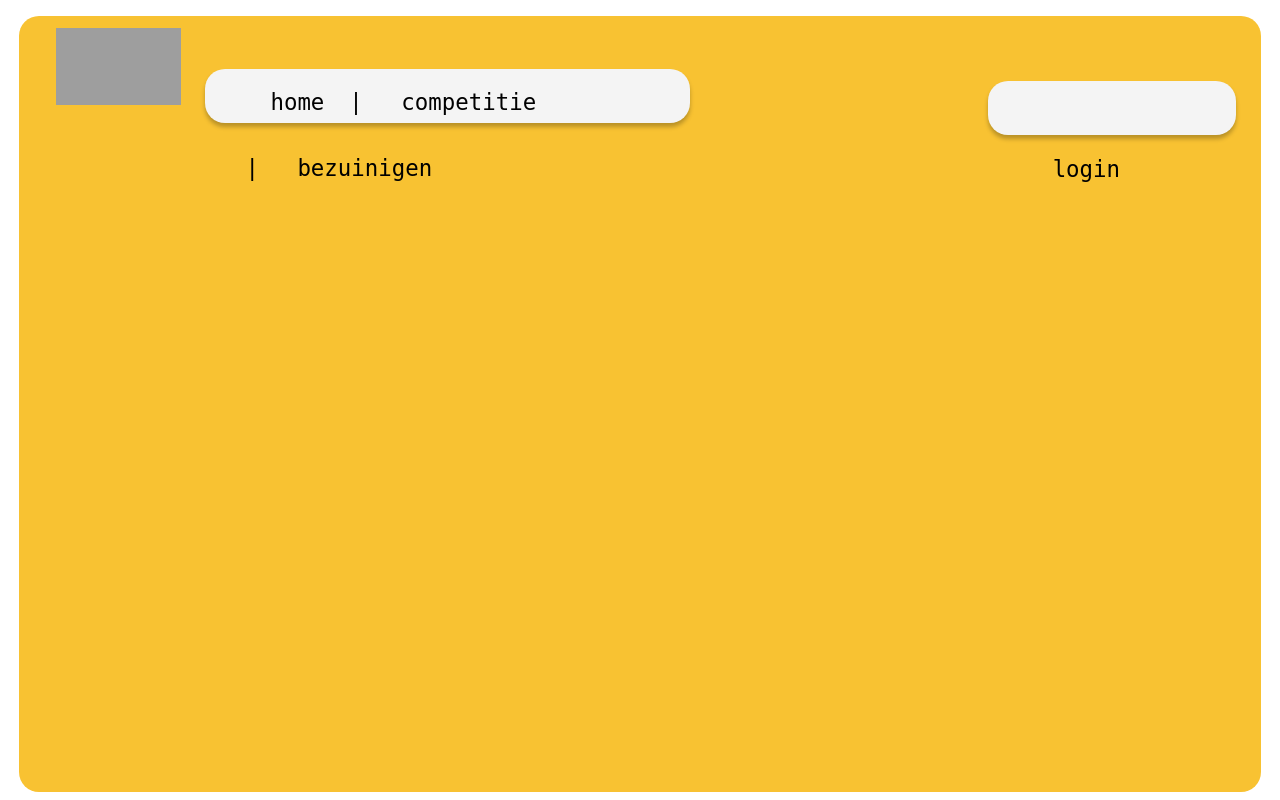
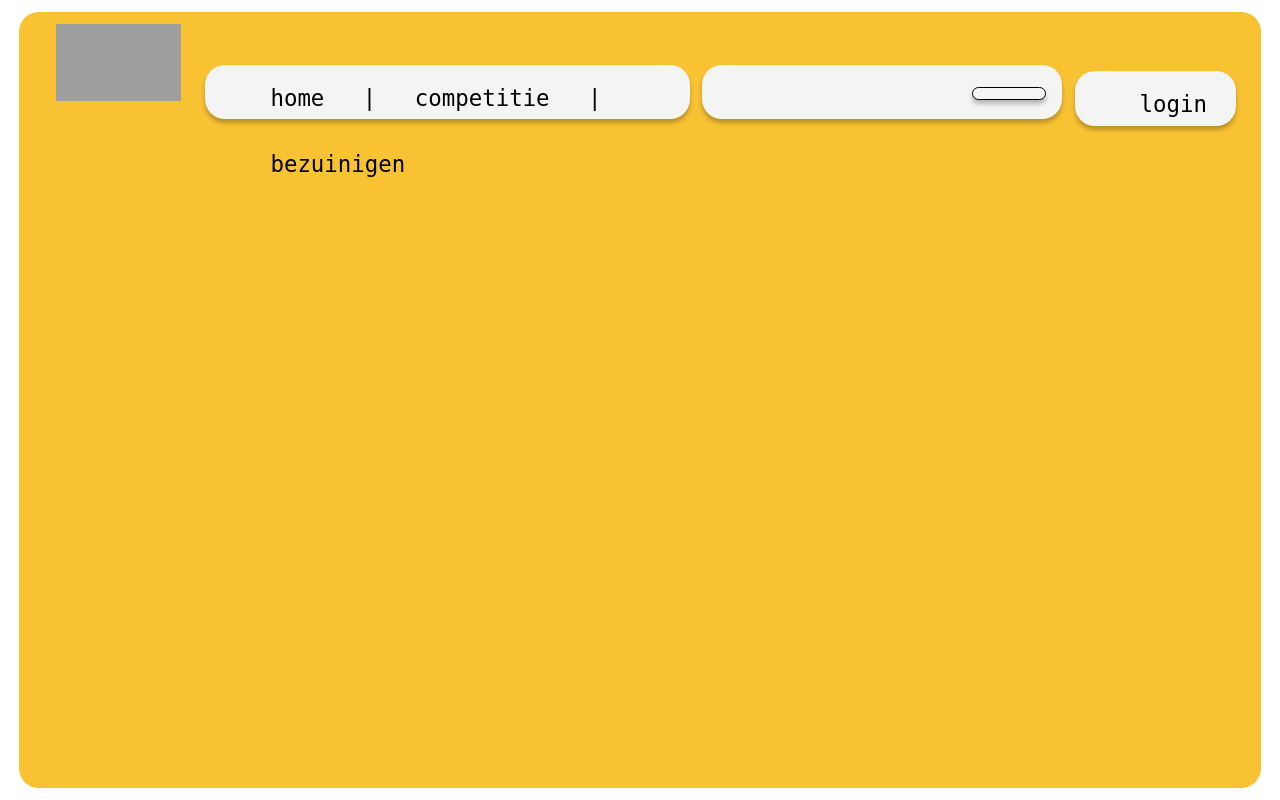
Before and after one commit to thatdudeyoudontknow/IOT-Project-Powerchainger, a Flask app: page / in a window 1280 px wide. Run offline with Flask 3, Linux system fonts and the light colour scheme; grey boxes are pictures that could not be loaded.

Commit message:
+ search bar

```diff
--- a/IOT/app/static/css/stylesheettest.css
+++ b/IOT/app/static/css/stylesheettest.css
@@ -19,6 +19,7 @@ body {
     top: 2%;
     right: 2%;
     margin: auto;
+    bottom: 2%;
 
     background: #F8C232;
     border-radius: 20px;
@@ -39,18 +40,32 @@ body {
 }
 
 
-.searchbar{/* Rectangle 17 */
+.searchbar{
 
     position: relative;
     width: 20%;
-    height: 3%;
-    left: 53%;
-    top: -18%;
+    height: 20%;
+    left: 75%;
+    top: 42%;
 
     background: #F4F4F4;
     border: 0.5px solid #000000;
     box-shadow: 0px 4px 4px rgba(0, 0, 0, 0.25);
     border-radius: 20px;
+}
+
+.searchbarbox{/* Rectangle 18 */
+
+    position: relative;
+    width: 29%;
+    height: 7%;
+    left: 55%;
+    top: -18%;
+
+    background: #F4F4F4;
+    box-shadow: 0px 4px 4px rgba(0, 0, 0, 0.25);
+    border-radius: 20px;
+
 }
 
 
@@ -71,15 +86,20 @@ body {
 .inlog{/* Rectangle 18 */
 
     position: relative;
-    width: 20%;
+    width: 13%;
     height: 7%;
-    left: 78%;
-    top: -19.3%;
+    left: 85%;
+    top: -27%;
 
     background: #F4F4F4;
     box-shadow: 0px 4px 4px rgba(0, 0, 0, 0.25);
     border-radius: 20px;
+
 }
+
+
+--------------------------------------------------------------------------------------------------------------------------------------------------------------------------------------------------------------------------
+
 
 li {
     float: left;
--- a/IOT/app/templates/public/templates/iot_template.html
+++ b/IOT/app/templates/public/templates/iot_template.html
@@ -16,7 +16,6 @@
 
       <!-- Topbar -->
         <div class="top">
-
           <div class="collapse navbar-collapse" id="navbarNav">
             <div id ="navigation">
               <ul>
@@ -29,13 +28,24 @@
         </div>
       <!-- Topbar -->
 
+
+      <!-- Top searchbar -->
+      <div class="searchbarbox">
+
+        <div class="searchbar">
+
+
+        </div>
+
+      </div>
+      <!-- Top searchbar -->
+
+
       <!-- Top inlog -->
           <div class="inlog" id="navbarNav">
-
             <ul>
               <li><a href="#login">login</a></li>
             </ul>
-
           </div>
       <!-- Top inlog -->
 
```
Lines whose indentation alone changed are shown as unchanged.
